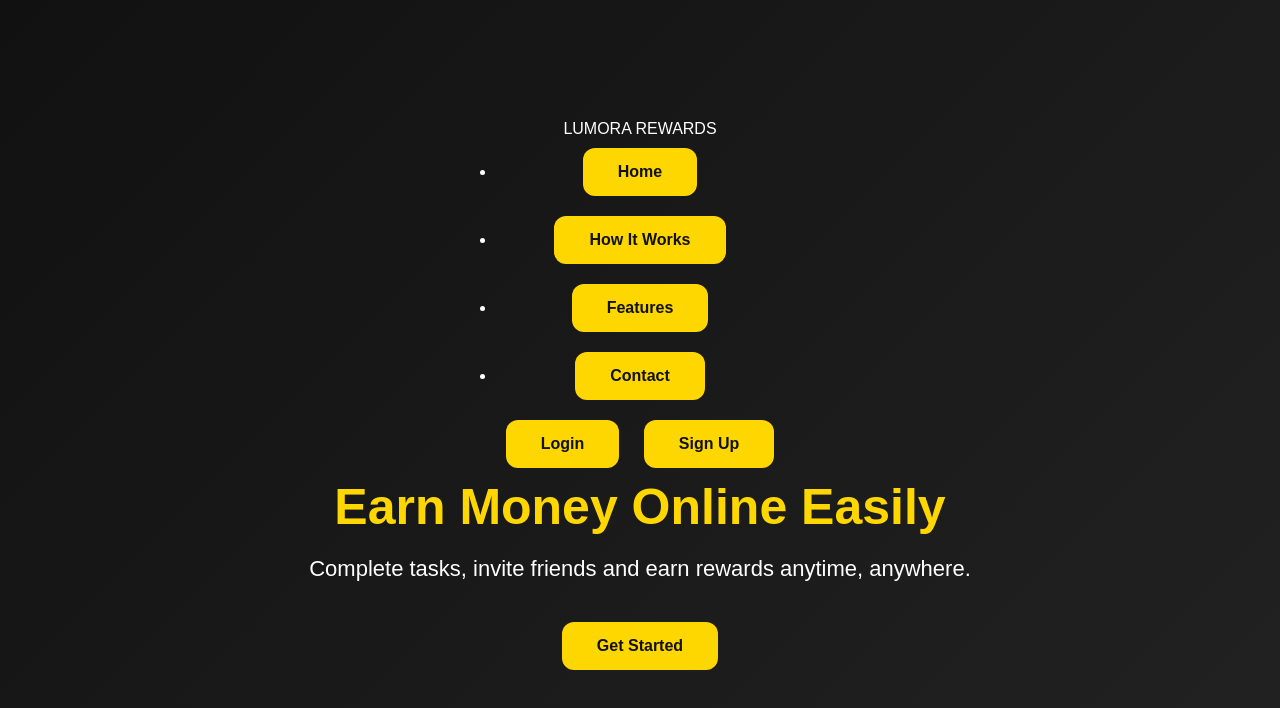
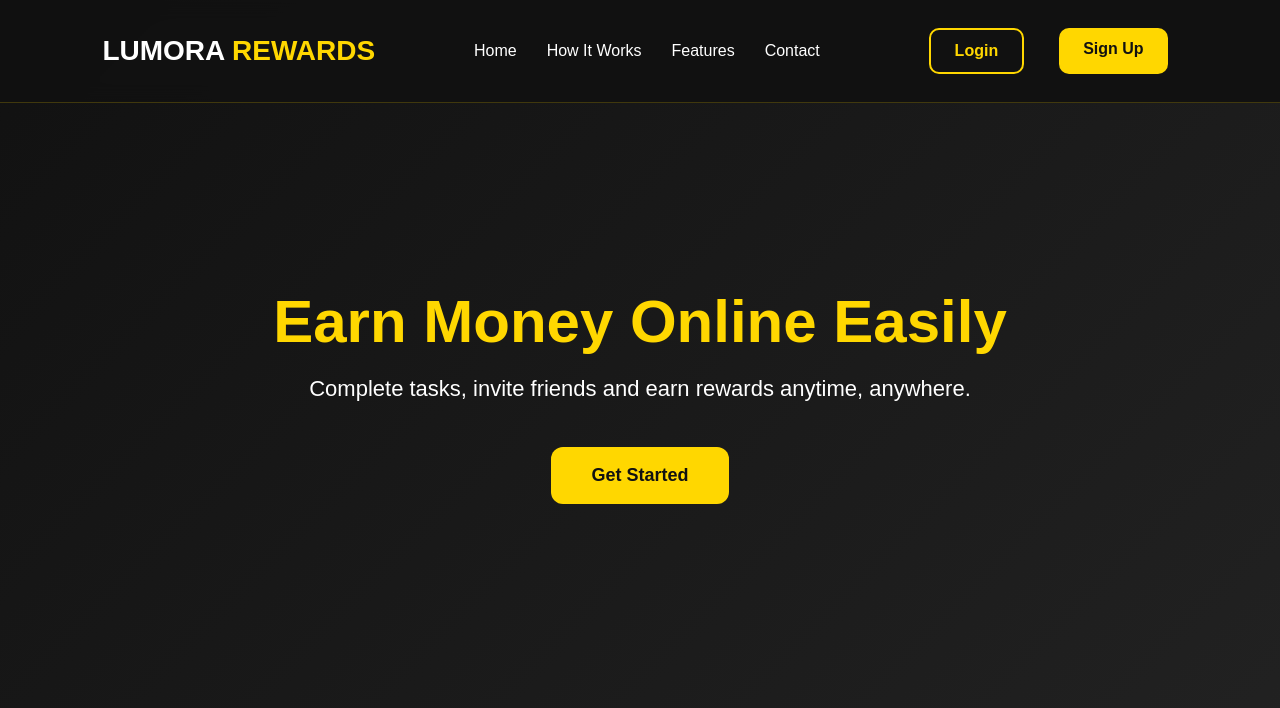
Before and after one commit to lumora591-rgb/lumora-rewards, a plain HTML site: page index.html in a window 1280 px wide. Drawn offline with Linux system fonts and the light colour scheme.

Commit message:
Update style.css

```diff
--- a/style.css
+++ b/style.css
@@ -48,3 +48,109 @@ transition:.3s;
 a:hover{
 transform:translateY(-3px);
   }
+/* Navigation */
+
+.navbar{
+position:fixed;
+top:0;
+left:0;
+width:100%;
+display:flex;
+justify-content:space-between;
+align-items:center;
+padding:18px 8%;
+background:rgba(17,17,17,.95);
+backdrop-filter:blur(10px);
+border-bottom:1px solid rgba(255,215,0,.2);
+z-index:1000;
+}
+
+.logo{
+font-size:28px;
+font-weight:bold;
+color:#fff;
+}
+
+.logo span{
+color:#FFD700;
+}
+
+.nav-links{
+display:flex;
+list-style:none;
+gap:30px;
+}
+
+.nav-links a{
+color:#fff;
+text-decoration:none;
+font-weight:500;
+background:none;
+padding:0;
+margin:0;
+}
+
+.nav-links a:hover{
+color:#FFD700;
+}
+
+.nav-buttons{
+display:flex;
+gap:15px;
+}
+
+.login-btn{
+padding:12px 24px;
+border:2px solid #FFD700;
+border-radius:10px;
+color:#FFD700;
+text-decoration:none;
+background:transparent;
+}
+
+.signup-btn{
+padding:12px 24px;
+border-radius:10px;
+background:#FFD700;
+color:#111;
+text-decoration:none;
+font-weight:bold;
+}
+
+.signup-btn:hover,
+.login-btn:hover{
+transform:translateY(-3px);
+}
+
+.hero{
+height:100vh;
+display:flex;
+flex-direction:column;
+justify-content:center;
+align-items:center;
+text-align:center;
+padding:20px;
+}
+
+.hero h1{
+font-size:60px;
+color:#FFD700;
+margin-bottom:20px;
+}
+
+.hero p{
+font-size:22px;
+max-width:700px;
+margin-bottom:35px;
+}
+
+.hero-btn{
+display:inline-block;
+padding:18px 40px;
+background:#FFD700;
+color:#111;
+text-decoration:none;
+border-radius:12px;
+font-weight:bold;
+font-size:18px;
+}
```
